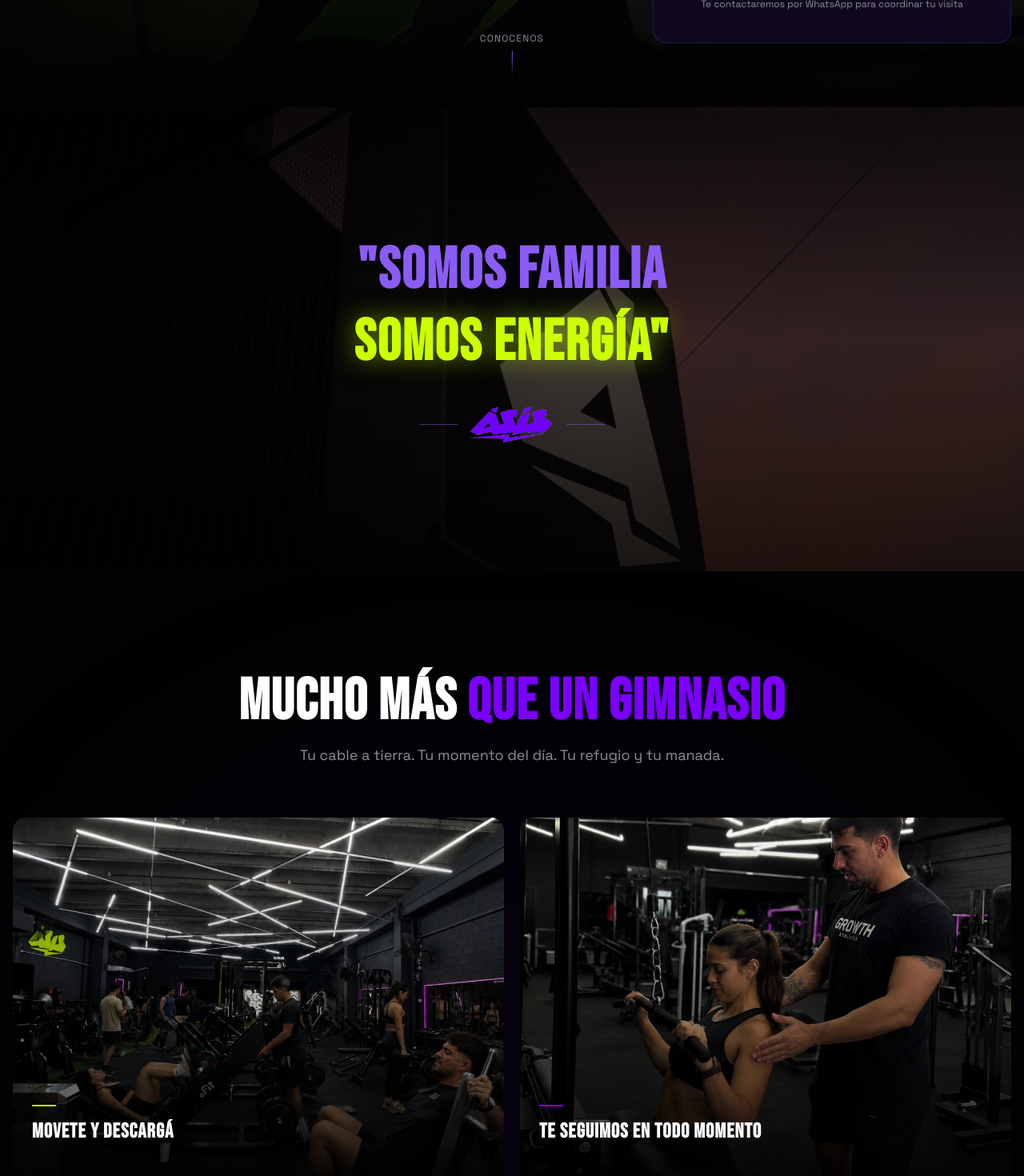
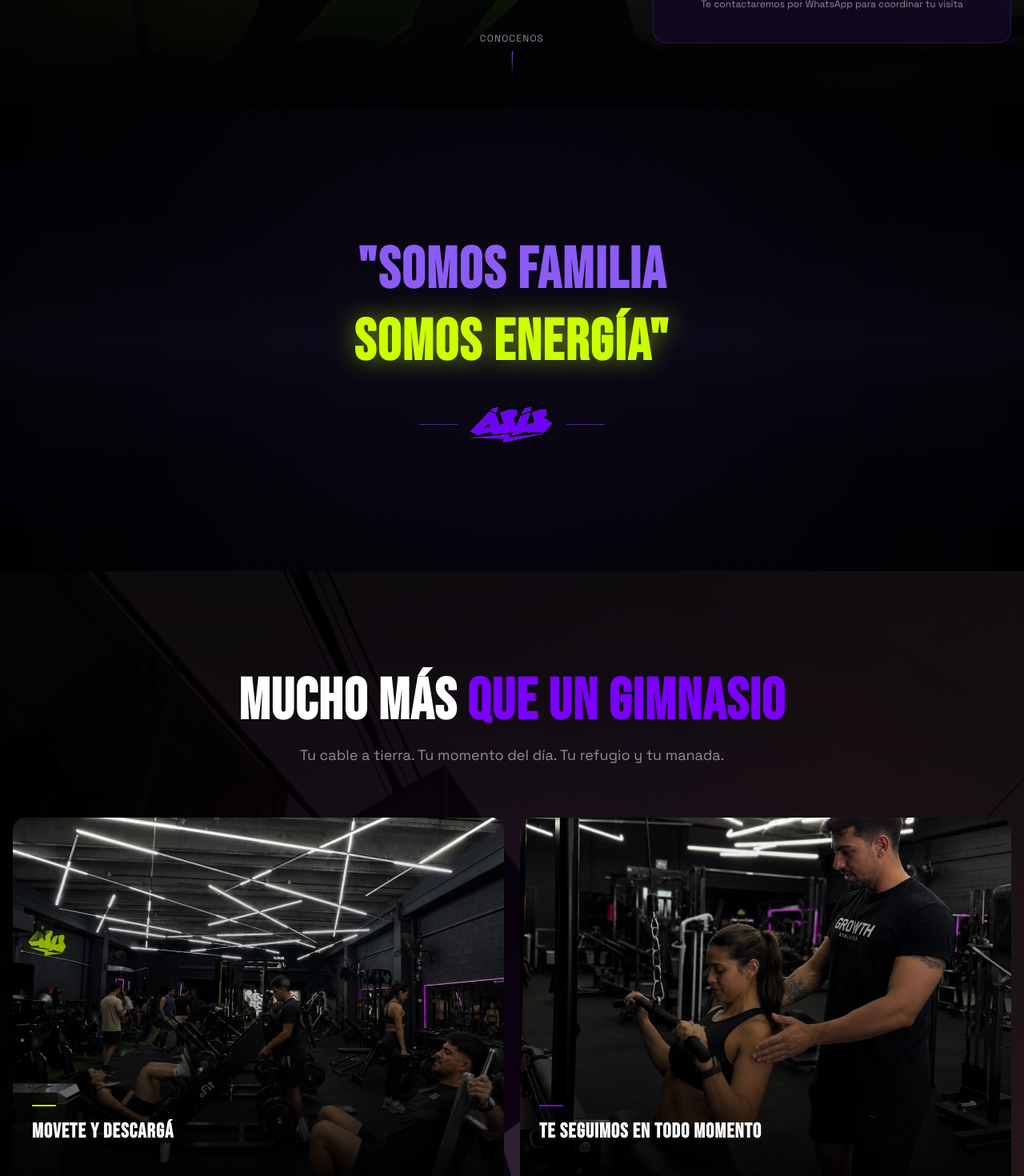
Before and after one commit to gfccorrea1-bit/asis-gym, a Next.js app: page / in a window 1280 px wide. Shown: the part 1020-2490 px from the top of the page at 80% size. Built offline with nearby package versions, Linux system fonts and the light colour scheme.

Commit message:
foto atardecer en quote, 4ta card sala 2

```diff
--- a/app/page.tsx
+++ b/app/page.tsx
@@ -101,19 +101,10 @@ export default function HomePage() {
         </div>
       </section>
 
-      {/* Motivational Quote — con foto del atardecer de fondo */}
+      {/* Motivational Quote */}
       <section className="relative py-28 md:py-40 overflow-hidden">
-        {/* Foto atardecer */}
-        <img
-          src="/images/quote-bg.jpg"
-          alt=""
-          className="absolute inset-0 w-full h-full object-cover"
-          style={{ objectPosition: "center 40%" }}
-        />
-        {/* Overlay oscuro para que el texto se lea bien */}
-        <div className="absolute inset-0 bg-black/70" />
-        {/* Glow violeta sutil */}
-        <div className="absolute inset-0 bg-gradient-to-t from-black/60 via-transparent to-black/60" />
+        <div className="absolute inset-0 bg-gradient-to-b from-background via-[#8B5CF6]/5 to-background" />
+        <div className="absolute top-1/2 left-1/2 -translate-x-1/2 -translate-y-1/2 w-[600px] h-[600px] bg-[#8B5CF6]/10 rounded-full blur-[200px]" />
 
         <div className="relative z-10 max-w-4xl mx-auto px-4 text-center">
           <p
@@ -132,7 +123,19 @@ export default function HomePage() {
         </div>
       </section>
 
-      <ImageGallery />
+      {/* Galería — con foto atardecer de fondo */}
+      <div className="relative">
+        <img
+          src="/images/quote-bg.jpg"
+          alt=""
+          className="absolute inset-0 w-full h-full object-cover"
+          style={{ objectPosition: "right 20%" }}
+        />
+        <div className="absolute inset-0 bg-black/80" />
+        <div className="relative z-10">
+          <ImageGallery />
+        </div>
+      </div>
 
       {/* Footer */}
       <footer className="relative py-10 border-t border-[#8B5CF6]/20">
```
